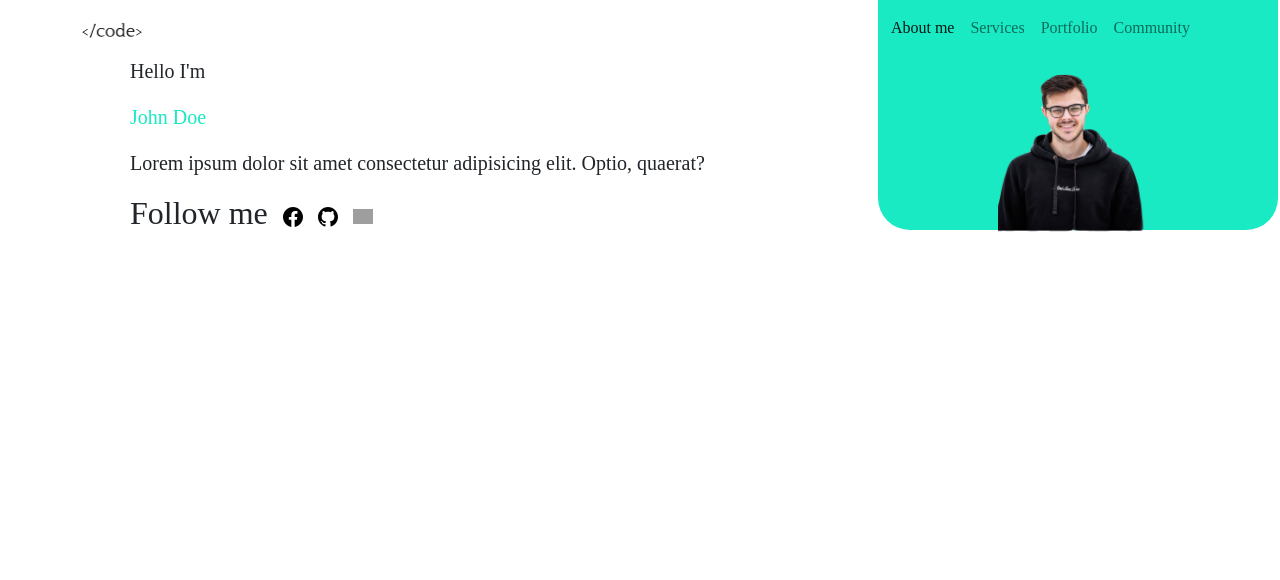
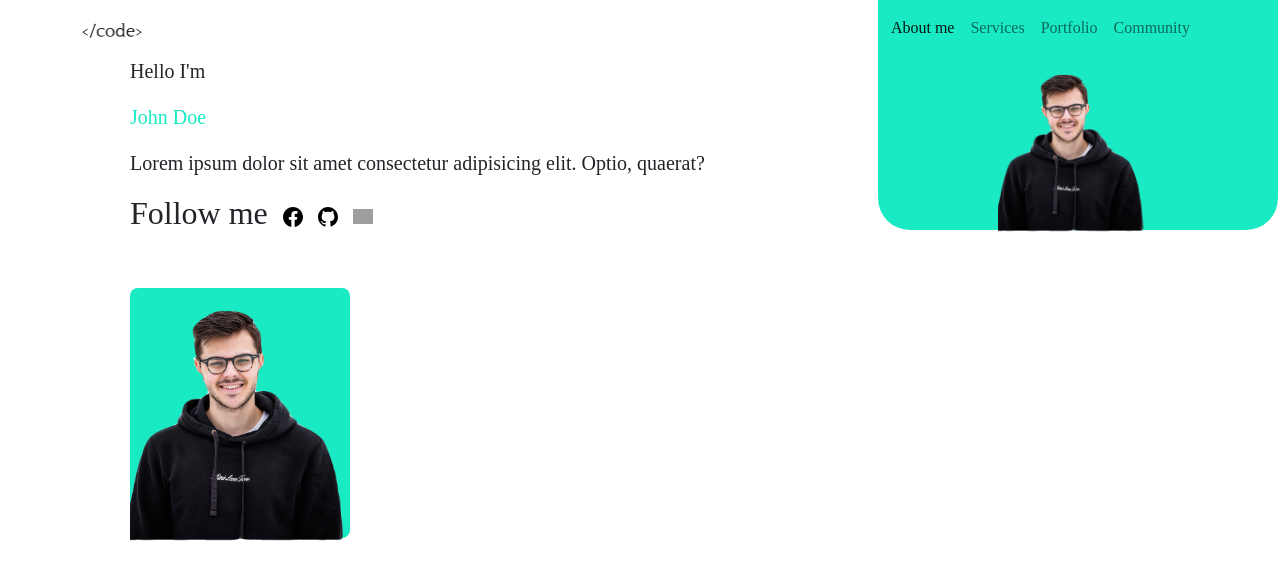
Before and after one commit to IAMNITESHPANDIT/Portfolio, a React (Create React App) app: page / in a window 1280 px wide. Shown: the top 580 px of the page. Built offline with nearby package versions, Linux system fonts and the light colour scheme; grey boxes are pictures that could not be loaded; a web font is replaced by a local one.

Commit message:
code improved

```diff
--- a/src/App.js
+++ b/src/App.js
@@ -1,11 +1,11 @@
 import './App.css';
 import NavBar from './components/Navbar/navbar';
-import Navbar from  './components/Navbar/navbar';
+import About from  './components/about/about.component';
 function App() {
   return (
     <div className="App">
     <NavBar/>
-
+    <About/>
     </div>
   );
 }
--- /dev/null
+++ b/src/components/about/about.component.jsx
@@ -0,0 +1,23 @@
+import React from 'react'
+import './about.style.css';
+import Profile from '../../assest/images/profile.png';
+function About() {
+  return (
+    <div className="container">
+        <div className="row">
+            <div className="col-12 col-md-6 text-md-center">
+            <div className="boxOne ms-5 mt-5 ">
+            <img className="proImg" src={Profile} alt="profile" className='img-fluid' />
+            </div>
+            </div>
+            <div className="col-12 col-md-6 boxTwo">
+
+            </div>
+        </div>
+
+
+    </div>
+  )
+}
+
+export default About
--- /dev/null
+++ b/src/components/about/about.style.css
@@ -0,0 +1,17 @@
+.boxOne{
+  background-color:#19EAC4;
+  width: 220px;
+  height: 250px;
+  position:relative;
+  border-radius:0.5rem;
+}
+
+.proImg{
+  position: absolute;
+  left: 20px;
+  top: 90px;
+  width:120px;
+  height:90px;
+
+
+}
```
Also changed, not shown: public/manifest.json (deleted).
